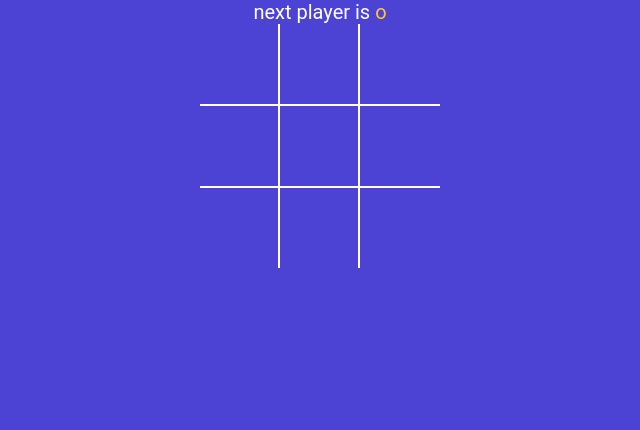
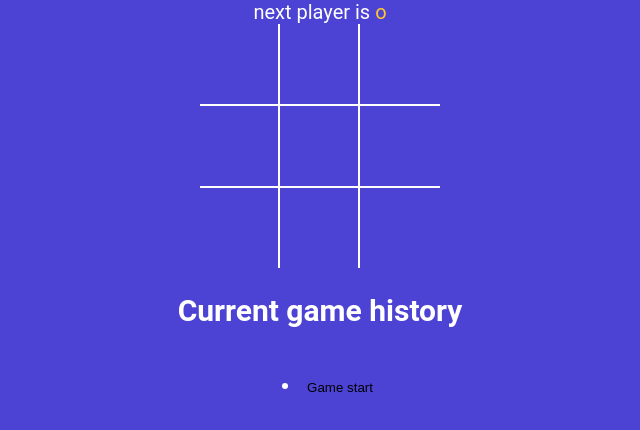
Before and after one commit to AdityaSharma0112/tictactoe-game, a React (Vite) app: page / in a window 1280 px wide. Shown: the top 430 px of the page, without its empty margins (320-960 px from the left). Built offline with nearby package versions, Linux system fonts and the light colour scheme.

Commit message:
added game history

```diff
--- a/src/App.jsx
+++ b/src/App.jsx
@@ -2,34 +2,64 @@
 import { useState } from "react";
 import Board from "./Components/Board";
 import { calculateWinner } from "./winner";
+import Histroy from "./Components/History";
 import StatusMessage from "./Components/StatusMessage";
+
+const NEW_GAME = [{ squares: Array(9).fill(null), isXNext: false }];
 function App() {
-  const [squares, setSquares] = useState(Array(9).fill(null));
-  const [isXNext, setIsXNext] = useState(false);
+  const [history, setHistory] = useState(NEW_GAME);
+  const [currentMove, setCurrentMove] = useState(0);
+  const gamingBoard = history[currentMove];
 
-  const winner = calculateWinner(squares);
+  const winner = calculateWinner(gamingBoard.squares);
+  console.log({ historylength: history.length, currentMove });
 
-  const handleSquareClick = (clickedposition) => {
-    if (squares[clickedposition] || winner) {
+  const handleSquareClick = (clickedPosition) => {
+    if (gamingBoard.squares[clickedPosition] || winner) {
       return;
     }
 
-    setSquares((currentSquares) => {
-      return currentSquares.map((squareValue, position) => {
-        if (clickedposition === position) {
-          return isXNext ? "x" : "o";
+    setHistory((currentHistory) => {
+      const isTraversing = currentMove + 1 !== currentHistory.length;
+
+      const lastGamingState = isTraversing
+        ? currentHistory[currentMove]
+        : history[history.length - 1];
+
+      const nextSquaresState = lastGamingState.squares.map(
+        (squareValue, position) => {
+          if (clickedPosition === position) {
+            return lastGamingState.isXNext ? "x" : "o";
+          }
+          return squareValue;
         }
-        return squareValue;
+      );
+      const base = isTraversing
+        ? currentHistory.slice(0, currentHistory.indexOf(lastGamingState) + 1)
+        : currentHistory;
+
+      return base.concat({
+        squares: nextSquaresState,
+        isXNext: !lastGamingState.isXNext,
       });
     });
 
-    setIsXNext((currentIsXNext) => !currentIsXNext);
+    setCurrentMove((move) => move + 1);
+  };
+
+  const moveTo = (move) => {
+    setCurrentMove(move);
   };
 
   return (
     <div className="app">
-      <StatusMessage winner={winner} isXNext={isXNext} squares={squares} />
-      <Board squares={squares} handleSquareClick={handleSquareClick} />
+      <StatusMessage winner={winner} gamingBoard={gamingBoard} />
+      <Board
+        squares={gamingBoard.squares}
+        handleSquareClick={handleSquareClick}
+      />
+      <h2>Current game history </h2>
+      <Histroy history={history} moveTo={moveTo} currentMove={currentMove} />
     </div>
   );
 }
--- /dev/null
+++ b/src/Components/History.jsx
@@ -0,0 +1,21 @@
+const Histroy = ({ history, moveTo, currentMove }) => {
+  return (
+    <div className="history- wrapper">
+      <ul className="history">
+        {history.map((_, index) => (
+          <li key={index}>
+            <button
+              type="button"
+              className={`btn-move ${currentMove === index ? `active` : ``}`}
+              onClick={() => moveTo(index)}
+            >
+              {index === 0 ? "Game start" : `Go to move #${index}`}
+            </button>
+          </li>
+        ))}
+      </ul>
+    </div>
+  );
+};
+
+export default Histroy;
--- a/src/Components/StatusMessage.jsx
+++ b/src/Components/StatusMessage.jsx
@@ -1,4 +1,5 @@
-const StatusMessage = ({ winner, isXNext, squares }) => {
+const StatusMessage = ({ winner, gamingBoard }) => {
+  const { squares, isXNext } = gamingBoard;
   const noMovesLeft = squares.every((squareValue) => squareValue !== null);
   const nextPlayer = isXNext ? "x" : "o";
 
```
